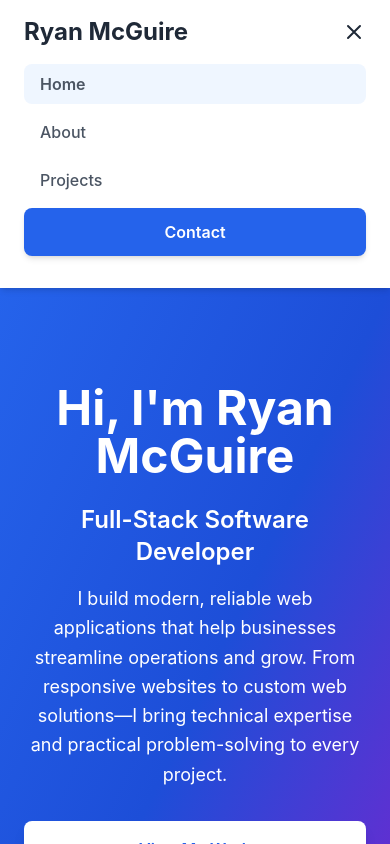
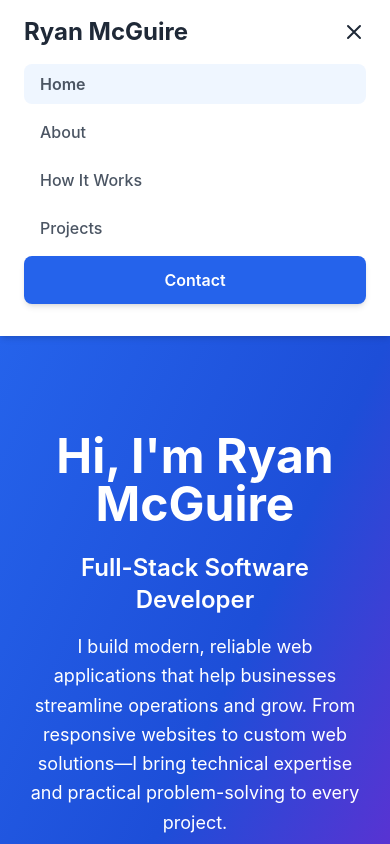
Before and after one commit to Rmcgui/my-portfolio-website, a Nuxt app: page / in a window 390 px wide. Both pictures are taken after a click on the button "Toggle menu". Shown: the top 844 px of the page. Built offline with nearby package versions, Linux system fonts and the light colour scheme.

Commit message:
Fixed How It Works on mobile menu

```diff
--- a/app/components/Navbar.vue
+++ b/app/components/Navbar.vue
@@ -24,7 +24,9 @@
           <NuxtLink to="/process"
             class="text-gray-600 hover:text-blue-600 transition-colors duration-200 font-medium"
             :class="{ 'text-blue-600 font-semibold': $route.path === '/process' }"
-          >How It Works</NuxtLink>
+          >
+            How It Works
+        </NuxtLink>
           <NuxtLink
             to="/projects"
             class="text-gray-600 hover:text-blue-600 transition-colors duration-200 font-medium"
@@ -72,6 +74,14 @@
             @click="closeMenu"
           >
             About
+          </NuxtLink>
+          <NuxtLink
+            to="/process"
+            class="block text-gray-600 hover:text-blue-600 hover:bg-blue-50 px-4 py-2 rounded-lg transition-all font-medium"
+            :class="{ 'text-blue-600 bg-blue-50 font-semibold': $route.path === '/projects' }"
+            @click="closeMenu"
+          >
+            How It Works
           </NuxtLink>
           <NuxtLink
             to="/projects"
```
